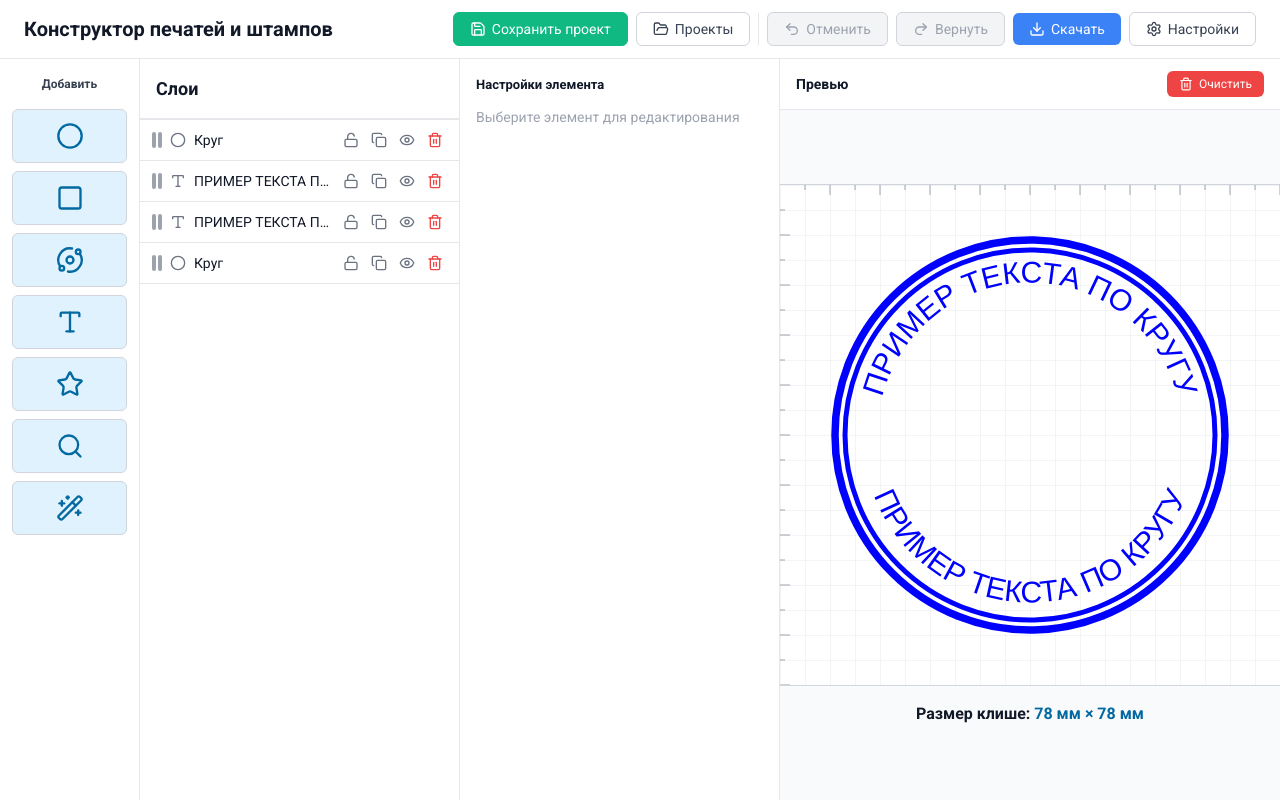
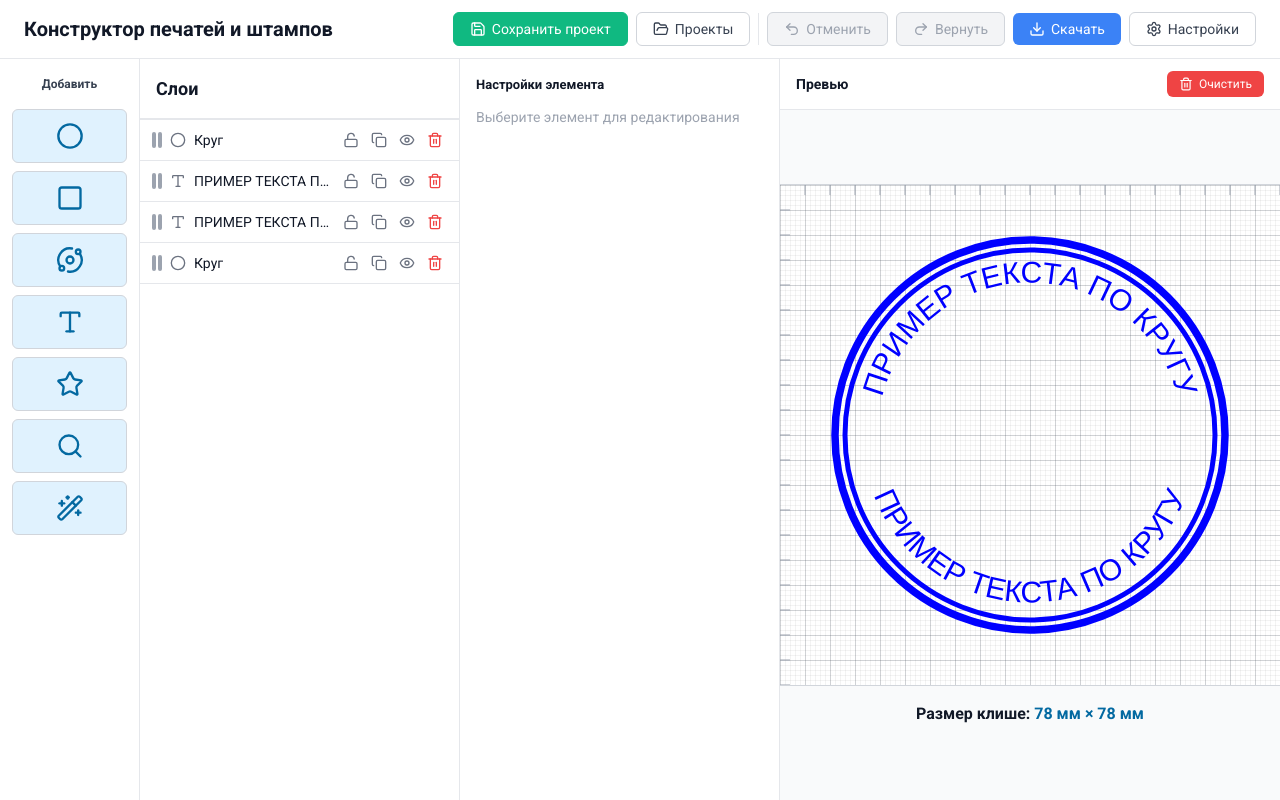
Before and after one commit to Vasily-Zh/seal, a React (Vite) app: page / in a window 1280 px wide. Built offline with nearby package versions, Linux system fonts and the light colour scheme.

Commit message:
исправил шкалу линейки+

```diff
--- a/src/components/Canvas/Canvas.tsx
+++ b/src/components/Canvas/Canvas.tsx
@@ -66,10 +66,26 @@ export const Canvas = () => {
               <path
                 d={`M ${5 * scale} 0 L 0 0 0 ${5 * scale}`}
                 fill="none"
-                stroke="#d1d5db"
+                stroke="#6b7280"
                 strokeWidth="0.5"
               />
             </pattern>
+
+             <pattern
+                id="fine-grid-pattern"
+                width={1 * scale}
+                height={1 * scale}
+                patternUnits="userSpaceOnUse"
+                data-export-exclude="true"
+              >
+                <path
+                  d={`M ${1 * scale} 0 L 0 0 0 ${1 * scale}`}
+                  fill="none"
+                  stroke="#000000ff"
+                  strokeWidth="0.1"
+                />
+              </pattern>
+
           </defs>
 
           {/* Белый фон (экспортируется) */}
@@ -82,6 +98,14 @@ export const Canvas = () => {
             fill="url(#grid-pattern)"
             data-export-exclude="true"
           />
+
+                    <rect
+            width={svgSize}
+            height={svgSize}
+            fill="url(#fine-grid-pattern)"
+            data-export-exclude="true"
+          />
+
 
           {/* Линейки - только для редактора */}
           <g data-export-exclude="true">
@@ -104,7 +128,7 @@ export const Canvas = () => {
                   x1={pos}
                   y1={0}
                   x2={pos}
-                  y2={isMajor ? 10 : 5}
+                  y2={isMajor ? 10 : 10}
                   stroke="#9ca3af"
                   strokeWidth="1"
                 />
@@ -153,7 +177,7 @@ export const Canvas = () => {
                 <line
                   x1={0}
                   y1={pos}
-                  x2={isMajor ? 10 : 5}
+                  x2={isMajor ? 10 : 10}
                   y2={pos}
                   stroke="#9ca3af"
                   strokeWidth="1"
```
